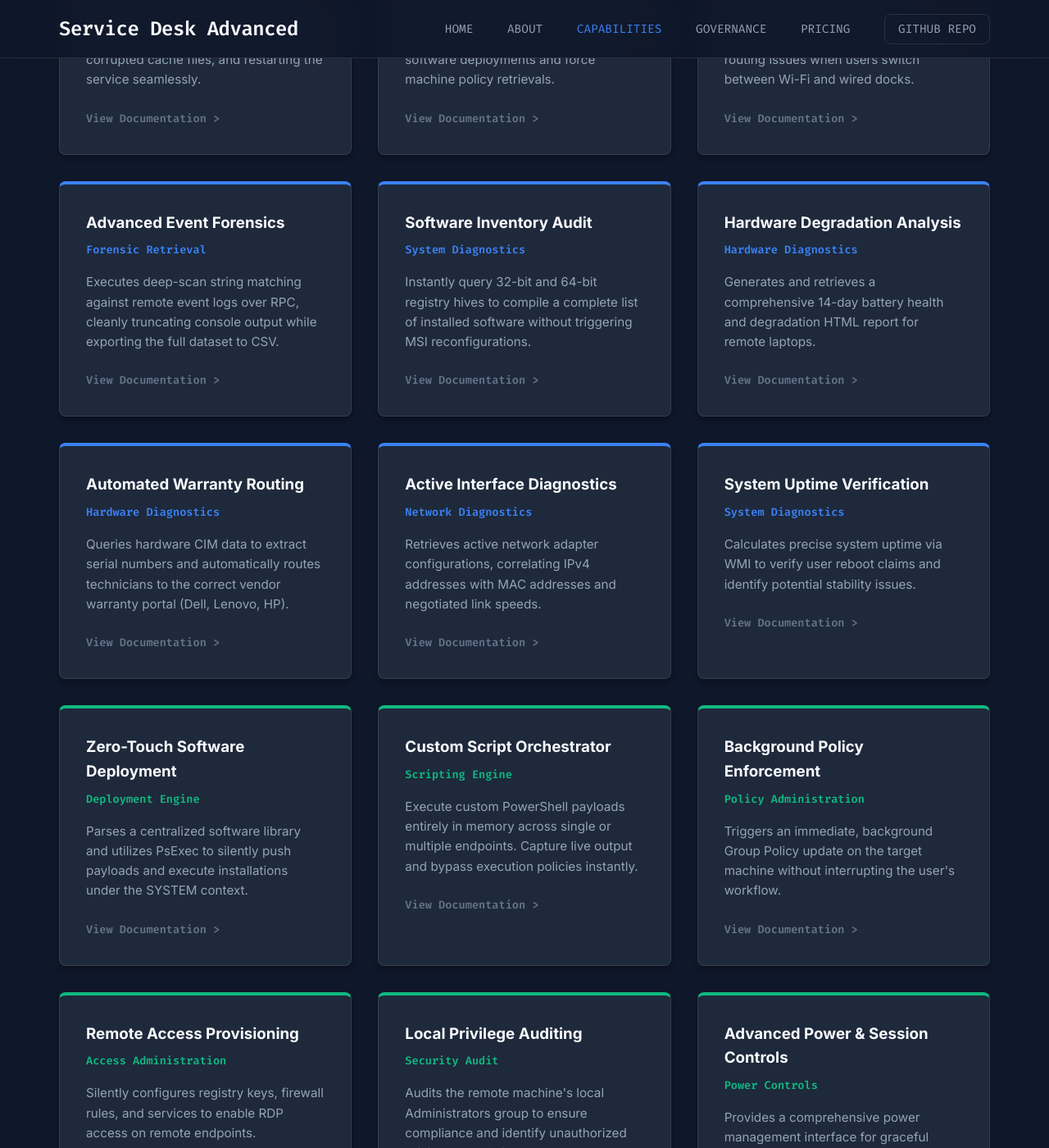
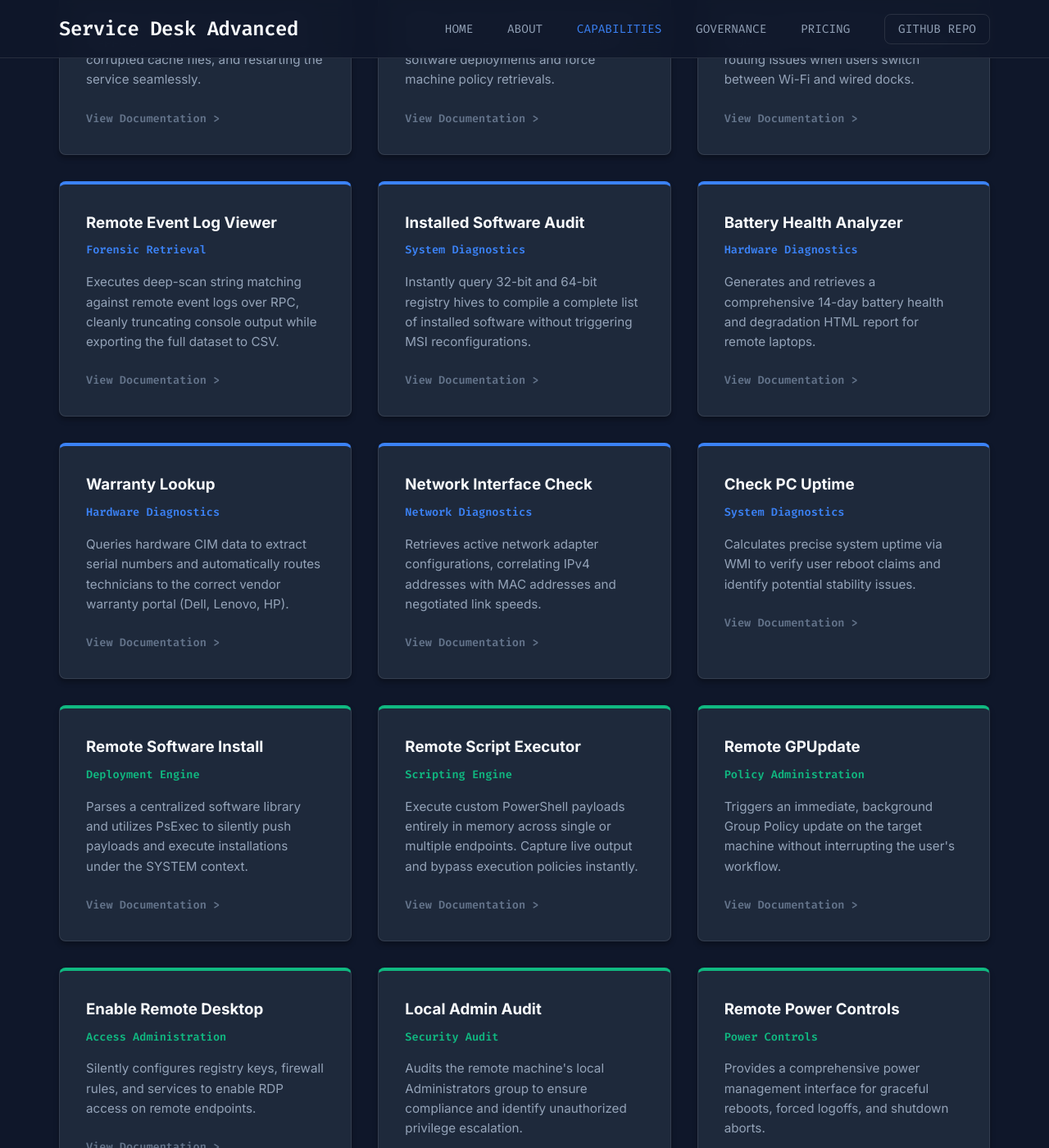
Before and after one commit to BobbyBurnsy/ServiceDeskAdvanced.com, a Jekyll site: the page built from capabilities.html, in a window 1280 px wide and 1400 px high, scrolled down 1318 px. Shown: the whole window at 82% size. Built offline with Jekyll 4.4.1, drawn with Linux system fonts in a browser that asks for light colours; some of the changed text lies outside the part shown.

Commit message:
Update capabilities.html

```diff
--- a/capabilities.html
+++ b/capabilities.html
@@ -16,158 +16,158 @@ title: "The Arsenal"
     <div class="tool-grid">
 
         <!-- CORE ENGINES (Purple) -->
-        <a href="{{ '/identity-asset-correlation/' | relative_url }}" class="tool-card" style="border-top: 4px solid var(--accent-purple);">
-            <h3>Identity & Asset Correlation</h3>
+        <a href="{{ '/ad-user-lookup/' | relative_url }}" class="tool-card" style="border-top: 4px solid var(--accent-purple);">
+            <h3>AD User Lookup</h3>
             <div class="tool-type console-font" style="color: var(--accent-purple);">AD Intelligence Engine</div>
             <p>Cross-references Active Directory profiles with historic hardware telemetry to instantly map users to their physical devices and calculate password expirations.</p>
             <div class="view-docs console-font">View Documentation ></div>
         </a>
 
-        <a href="{{ '/cloud-identity-orchestrator/' | relative_url }}" class="tool-card" style="border-top: 4px solid var(--accent-purple);">
-            <h3>Cloud Identity Orchestrator</h3>
+        <a href="{{ '/intune-entra-manager/' | relative_url }}" class="tool-card" style="border-top: 4px solid var(--accent-purple);">
+            <h3>Intune & Entra Manager</h3>
             <div class="tool-type console-font" style="color: var(--accent-purple);">Graph API Manager</div>
             <p>A contextual GUI overlay for Microsoft Entra ID. Bypass web portals to instantly retrieve BitLocker keys, reset MFA, and execute remote device wipes.</p>
             <div class="view-docs console-font">View Documentation ></div>
         </a>
 
-        <a href="{{ '/global-asset-telemetry/' | relative_url }}" class="tool-card" style="border-top: 4px solid var(--accent-purple);">
-            <h3>Global Asset Telemetry</h3>
+        <a href="{{ '/network-asset-tracker/' | relative_url }}" class="tool-card" style="border-top: 4px solid var(--accent-purple);">
+            <h3>Network Asset Tracker</h3>
             <div class="tool-type console-font" style="color: var(--accent-purple);">Asset Tracking</div>
             <p>A background scanning engine that sweeps Active Directory to compile a master JSON database of active user-to-computer relationships.</p>
             <div class="view-docs console-font">View Documentation ></div>
         </a>
 
-        <a href="{{ '/multi-vector-identity-locator/' | relative_url }}" class="tool-card" style="border-top: 4px solid var(--accent-purple);">
-            <h3>Multi-Vector Identity Locator</h3>
+        <a href="{{ '/locate-user-pc/' | relative_url }}" class="tool-card" style="border-top: 4px solid var(--accent-purple);">
+            <h3>Locate User PC</h3>
             <div class="tool-type console-font" style="color: var(--accent-purple);">Context-Aware Locator</div>
             <p>An intelligence engine that locates specific users on the network by pivoting through AD attributes, Intune cloud data, and historical telemetry.</p>
             <div class="view-docs console-font">View Documentation ></div>
         </a>
 
         <!-- ENDPOINT REMEDIATION (Warning/Yellow) -->
-        <a href="{{ '/deep-storage-remediation/' | relative_url }}" class="tool-card" style="border-top: 4px solid var(--accent-warning);">
-            <h3>Deep Storage Remediation</h3>
+        <a href="{{ '/storage-cleanup/' | relative_url }}" class="tool-card" style="border-top: 4px solid var(--accent-warning);">
+            <h3>Storage Cleanup</h3>
             <div class="tool-type console-font" style="color: var(--accent-warning);">Storage Remediation</div>
             <p>An aggressive cleanup utility that safely purges SCCM caches, zeroes out bloated temp directories, and executes background disk cleanup over WinRM.</p>
             <div class="view-docs console-font">View Documentation ></div>
         </a>
 
-        <a href="{{ '/chromium-profile-rebuild/' | relative_url }}" class="tool-card" style="border-top: 4px solid var(--accent-warning);">
-            <h3>Chromium Profile Rebuild</h3>
+        <a href="{{ '/browser-profile-reset/' | relative_url }}" class="tool-card" style="border-top: 4px solid var(--accent-warning);">
+            <h3>Browser Profile Reset</h3>
             <div class="tool-type console-font" style="color: var(--accent-warning);">Profile Remediation</div>
             <p>Safely resets corrupted Chrome and Edge profiles by terminating locked processes while automatically backing up and restoring user bookmarks.</p>
             <div class="view-docs console-font">View Documentation ></div>
         </a>
 
-        <a href="{{ '/print-spooler-orchestration/' | relative_url }}" class="tool-card" style="border-top: 4px solid var(--accent-warning);">
-            <h3>Print Spooler Orchestration</h3>
+        <a href="{{ '/print-queue-reset/' | relative_url }}" class="tool-card" style="border-top: 4px solid var(--accent-warning);">
+            <h3>Print Queue Reset</h3>
             <div class="tool-type console-font" style="color: var(--accent-warning);">Service Remediation</div>
             <p>Resolves stuck print queues by safely stopping the spooler service, clearing corrupted cache files, and restarting the service seamlessly.</p>
             <div class="view-docs console-font">View Documentation ></div>
         </a>
 
-        <a href="{{ '/mecm-agent-synchronization/' | relative_url }}" class="tool-card" style="border-top: 4px solid var(--accent-warning);">
-            <h3>MECM Agent Synchronization</h3>
+        <a href="{{ '/restart-sccm-agent/' | relative_url }}" class="tool-card" style="border-top: 4px solid var(--accent-warning);">
+            <h3>Restart SCCM Agent</h3>
             <div class="tool-type console-font" style="color: var(--accent-warning);">Deployment Remediation</div>
             <p>Safely restarts the MECM/SCCM Agent service (CcmExec) to resolve stalled software deployments and force machine policy retrievals.</p>
             <div class="view-docs console-font">View Documentation ></div>
         </a>
 
-        <a href="{{ '/dns-routing-remediation/' | relative_url }}" class="tool-card" style="border-top: 4px solid var(--accent-warning);">
-            <h3>DNS Routing Remediation</h3>
+        <a href="{{ '/dns-network-refresh/' | relative_url }}" class="tool-card" style="border-top: 4px solid var(--accent-warning);">
+            <h3>DNS & Network Refresh</h3>
             <div class="tool-type console-font" style="color: var(--accent-warning);">Network Remediation</div>
             <p>Forces a remote DNS flush and re-registration to resolve stale IP address routing issues when users switch between Wi-Fi and wired docks.</p>
             <div class="view-docs console-font">View Documentation ></div>
         </a>
 
         <!-- DIAGNOSTICS & FORENSICS (Blue) -->
-        <a href="{{ '/advanced-event-forensics/' | relative_url }}" class="tool-card" style="border-top: 4px solid var(--accent-blue);">
-            <h3>Advanced Event Forensics</h3>
+        <a href="{{ '/remote-event-log-viewer/' | relative_url }}" class="tool-card" style="border-top: 4px solid var(--accent-blue);">
+            <h3>Remote Event Log Viewer</h3>
             <div class="tool-type console-font" style="color: var(--accent-blue);">Forensic Retrieval</div>
             <p>Executes deep-scan string matching against remote event logs over RPC, cleanly truncating console output while exporting the full dataset to CSV.</p>
             <div class="view-docs console-font">View Documentation ></div>
         </a>
 
-        <a href="{{ '/software-inventory-audit/' | relative_url }}" class="tool-card" style="border-top: 4px solid var(--accent-blue);">
-            <h3>Software Inventory Audit</h3>
+        <a href="{{ '/installed-software-audit/' | relative_url }}" class="tool-card" style="border-top: 4px solid var(--accent-blue);">
+            <h3>Installed Software Audit</h3>
             <div class="tool-type console-font" style="color: var(--accent-blue);">System Diagnostics</div>
             <p>Instantly query 32-bit and 64-bit registry hives to compile a complete list of installed software without triggering MSI reconfigurations.</p>
             <div class="view-docs console-font">View Documentation ></div>
         </a>
 
-        <a href="{{ '/hardware-degradation-analysis/' | relative_url }}" class="tool-card" style="border-top: 4px solid var(--accent-blue);">
-            <h3>Hardware Degradation Analysis</h3>
+        <a href="{{ '/battery-health-analyzer/' | relative_url }}" class="tool-card" style="border-top: 4px solid var(--accent-blue);">
+            <h3>Battery Health Analyzer</h3>
             <div class="tool-type console-font" style="color: var(--accent-blue);">Hardware Diagnostics</div>
             <p>Generates and retrieves a comprehensive 14-day battery health and degradation HTML report for remote laptops.</p>
             <div class="view-docs console-font">View Documentation ></div>
         </a>
 
-        <a href="{{ '/automated-warranty-routing/' | relative_url }}" class="tool-card" style="border-top: 4px solid var(--accent-blue);">
-            <h3>Automated Warranty Routing</h3>
+        <a href="{{ '/warranty-lookup/' | relative_url }}" class="tool-card" style="border-top: 4px solid var(--accent-blue);">
+            <h3>Warranty Lookup</h3>
             <div class="tool-type console-font" style="color: var(--accent-blue);">Hardware Diagnostics</div>
             <p>Queries hardware CIM data to extract serial numbers and automatically routes technicians to the correct vendor warranty portal (Dell, Lenovo, HP).</p>
             <div class="view-docs console-font">View Documentation ></div>
         </a>
 
-        <a href="{{ '/active-interface-diagnostics/' | relative_url }}" class="tool-card" style="border-top: 4px solid var(--accent-blue);">
-            <h3>Active Interface Diagnostics</h3>
+        <a href="{{ '/network-interface-check/' | relative_url }}" class="tool-card" style="border-top: 4px solid var(--accent-blue);">
+            <h3>Network Interface Check</h3>
             <div class="tool-type console-font" style="color: var(--accent-blue);">Network Diagnostics</div>
             <p>Retrieves active network adapter configurations, correlating IPv4 addresses with MAC addresses and negotiated link speeds.</p>
             <div class="view-docs console-font">View Documentation ></div>
         </a>
 
-        <a href="{{ '/system-uptime-verification/' | relative_url }}" class="tool-card" style="border-top: 4px solid var(--accent-blue);">
-            <h3>System Uptime Verification</h3>
+        <a href="{{ '/check-pc-uptime/' | relative_url }}" class="tool-card" style="border-top: 4px solid var(--accent-blue);">
+            <h3>Check PC Uptime</h3>
             <div class="tool-type console-font" style="color: var(--accent-blue);">System Diagnostics</div>
             <p>Calculates precise system uptime via WMI to verify user reboot claims and identify potential stability issues.</p>
             <div class="view-docs console-font">View Documentation ></div>
         </a>
 
         <!-- ADMINISTRATION & DEPLOYMENT (Green) -->
-        <a href="{{ '/zero-touch-software-deployment/' | relative_url }}" class="tool-card" style="border-top: 4px solid var(--accent-green);">
-            <h3>Zero-Touch Software Deployment</h3>
+        <a href="{{ '/remote-software-install/' | relative_url }}" class="tool-card" style="border-top: 4px solid var(--accent-green);">
+            <h3>Remote Software Install</h3>
             <div class="tool-type console-font" style="color: var(--accent-green);">Deployment Engine</div>
             <p>Parses a centralized software library and utilizes PsExec to silently push payloads and execute installations under the SYSTEM context.</p>
             <div class="view-docs console-font">View Documentation ></div>
         </a>
 
-		<a href="{{ '/custom-script-orchestrator/' | relative_url }}" class="tool-card" style="border-top: 4px solid var(--accent-green);">
-            <h3>Custom Script Orchestrator</h3>
+		<a href="{{ '/remote-script-executor/' | relative_url }}" class="tool-card" style="border-top: 4px solid var(--accent-green);">
+            <h3>Remote Script Executor</h3>
             <div class="tool-type console-font" style="color: var(--accent-green);">Scripting Engine</div>
             <p>Execute custom PowerShell payloads entirely in memory across single or multiple endpoints. Capture live output and bypass execution policies instantly.</p>
             <div class="view-docs console-font">View Documentation ></div>
         </a>
 
-        <a href="{{ '/background-policy-enforcement/' | relative_url }}" class="tool-card" style="border-top: 4px solid var(--accent-green);">
-            <h3>Background Policy Enforcement</h3>
+        <a href="{{ '/remote-gpupdate/' | relative_url }}" class="tool-card" style="border-top: 4px solid var(--accent-green);">
+            <h3>Remote GPUpdate</h3>
             <div class="tool-type console-font" style="color: var(--accent-green);">Policy Administration</div>
             <p>Triggers an immediate, background Group Policy update on the target machine without interrupting the user's workflow.</p>
             <div class="view-docs console-font">View Documentation ></div>
         </a>
 
-        <a href="{{ '/remote-access-provisioning/' | relative_url }}" class="tool-card" style="border-top: 4px solid var(--accent-green);">
-            <h3>Remote Access Provisioning</h3>
+        <a href="{{ '/enable-remote-desktop/' | relative_url }}" class="tool-card" style="border-top: 4px solid var(--accent-green);">
+            <h3>Enable Remote Desktop</h3>
             <div class="tool-type console-font" style="color: var(--accent-green);">Access Administration</div>
             <p>Silently configures registry keys, firewall rules, and services to enable RDP access on remote endpoints.</p>
             <div class="view-docs console-font">View Documentation ></div>
         </a>
 
-        <a href="{{ '/local-privilege-auditing/' | relative_url }}" class="tool-card" style="border-top: 4px solid var(--accent-green);">
-            <h3>Local Privilege Auditing</h3>
+        <a href="{{ '/local-admin-audit/' | relative_url }}" class="tool-card" style="border-top: 4px solid var(--accent-green);">
+            <h3>Local Admin Audit</h3>
             <div class="tool-type console-font" style="color: var(--accent-green);">Security Audit</div>
             <p>Audits the remote machine's local Administrators group to ensure compliance and identify unauthorized privilege escalation.</p>
             <div class="view-docs console-font">View Documentation ></div>
         </a>
 
-        <a href="{{ '/advanced-power-controls/' | relative_url }}" class="tool-card" style="border-top: 4px solid var(--accent-green);">
-            <h3>Advanced Power & Session Controls</h3>
+        <a href="{{ '/remote-power-controls/' | relative_url }}" class="tool-card" style="border-top: 4px solid var(--accent-green);">
+            <h3>Remote Power Controls</h3>
             <div class="tool-type console-font" style="color: var(--accent-green);">Power Controls</div>
             <p>Provides a comprehensive power management interface for graceful reboots, forced logoffs, and shutdown aborts.</p>
             <div class="view-docs console-font">View Documentation ></div>
         </a>
 
-        <a href="{{ '/out-of-band-data-preservation/' | relative_url }}" class="tool-card" style="border-top: 4px solid var(--accent-green);">
-            <h3>Out-of-Band Data Preservation</h3>
+        <a href="{{ '/bookmark-backup/' | relative_url }}" class="tool-card" style="border-top: 4px solid var(--accent-green);">
+            <h3>Bookmark Backup</h3>
             <div class="tool-type console-font" style="color: var(--accent-green);">Data Preservation</div>
             <p>Securely extracts and backs up Google Chrome and Microsoft Edge bookmarks over the network prior to destructive profile resets.</p>
             <div class="view-docs console-font">View Documentation ></div>
```
